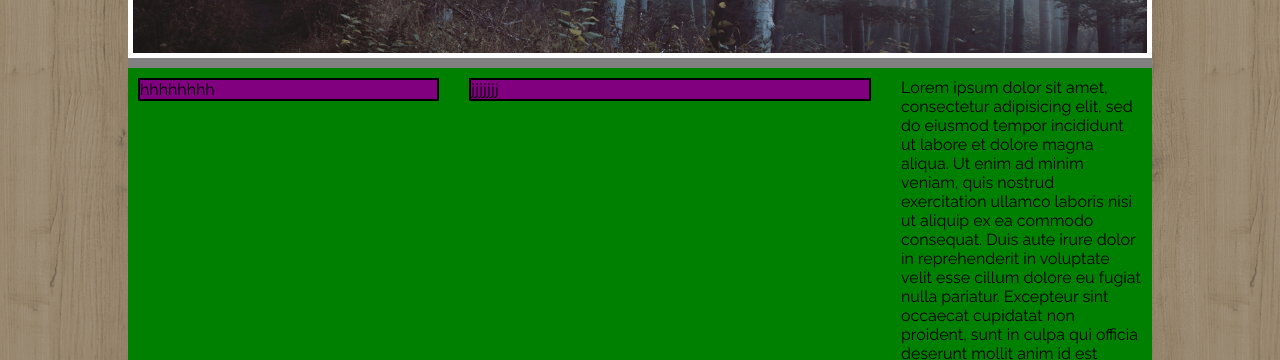
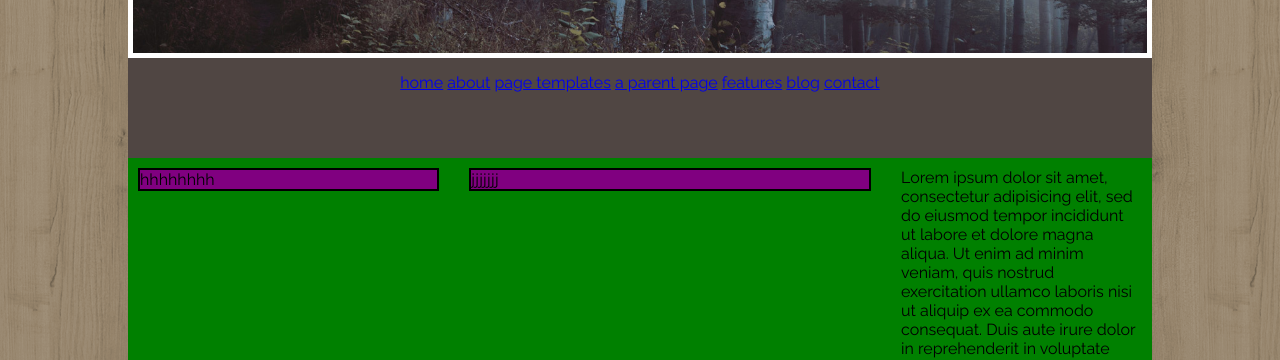
Before and after one commit to manuelatrotta/htmlcss-wp, a plain HTML site: page index.html in a window 1280 px wide. Shown: the part 370-730 px from the top of the page. Drawn offline with Linux system fonts and the light colour scheme.

Commit message:
insert nav in header-bottom

```diff
--- a/css/style.css
+++ b/css/style.css
@@ -36,9 +36,16 @@ body{
 
 }
 .header-bottom{
-  background-color: grey;
-  width: 100%;
-  height: 10px;
+  background-color: #504643;
+  height: 100px;
+  line-height: 50px;
+}
+.header-bottom nav ul{
+  list-style: none;
+  text-align: center;
+}
+.header-bottom li{
+  display: inline-block;
 }
 main{
   padding: 10px 10px;
@@ -52,6 +59,7 @@ main::after{
 .float-left{
   float: left;
 }
+
 
 .col-left{
   background-color: purple;
--- a/index.html
+++ b/index.html
@@ -14,7 +14,19 @@
           <h1>another beautiful organic theme</h1>
         </div>
       </div>
-      <div class="header-bottom"></div>
+      <div class="header-bottom">
+        <nav>
+          <ul>
+            <li><a href="#home">home</a></li>
+            <li><a href="#about">about</a></li>
+            <li><a href="#page">page templates</a></li>
+            <li><a href="#parent page">a parent page</a></li>
+            <li><a href="#features">features</a></li>
+            <li><a href="#blog">blog</a></li>
+            <li><a href="#contact">contact</a></li>
+          </ul>
+        </nav>
+      </div>
     </header>
     <main>
       <div class="float-left col-left">hhhhhhhh</div>
```
